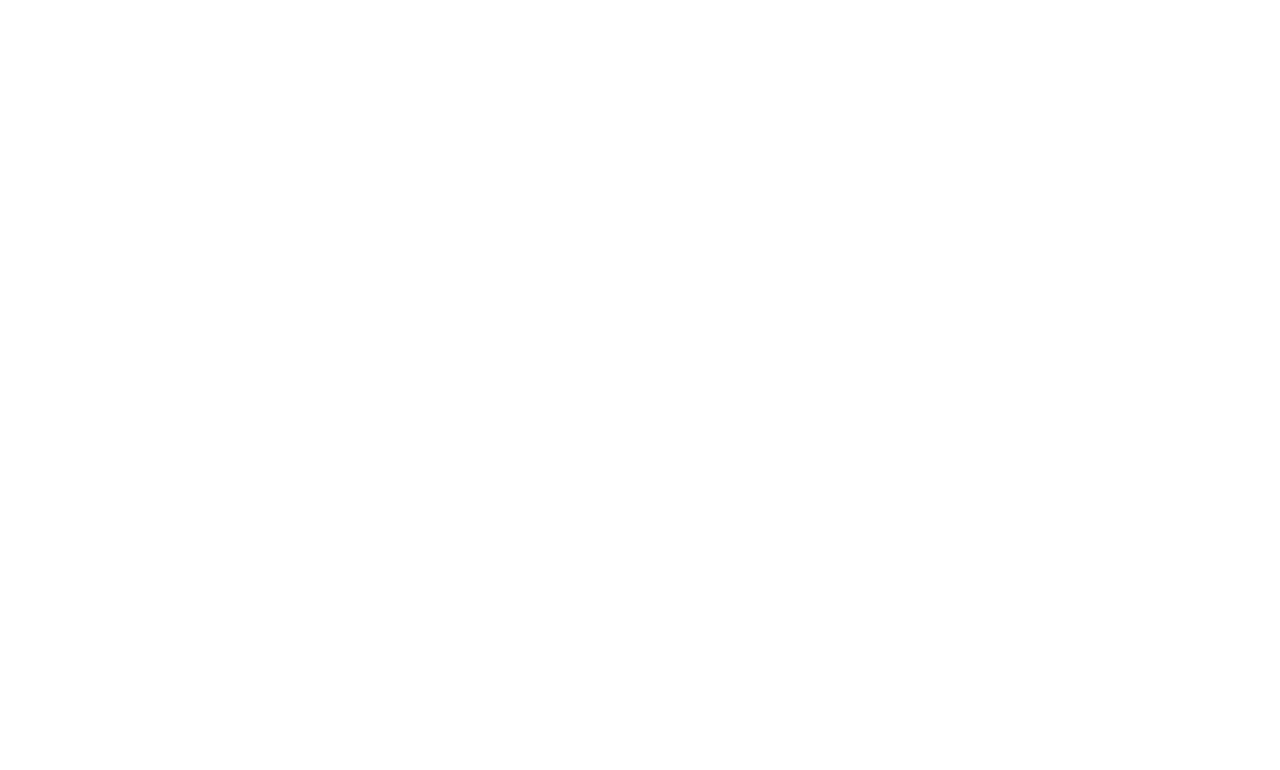
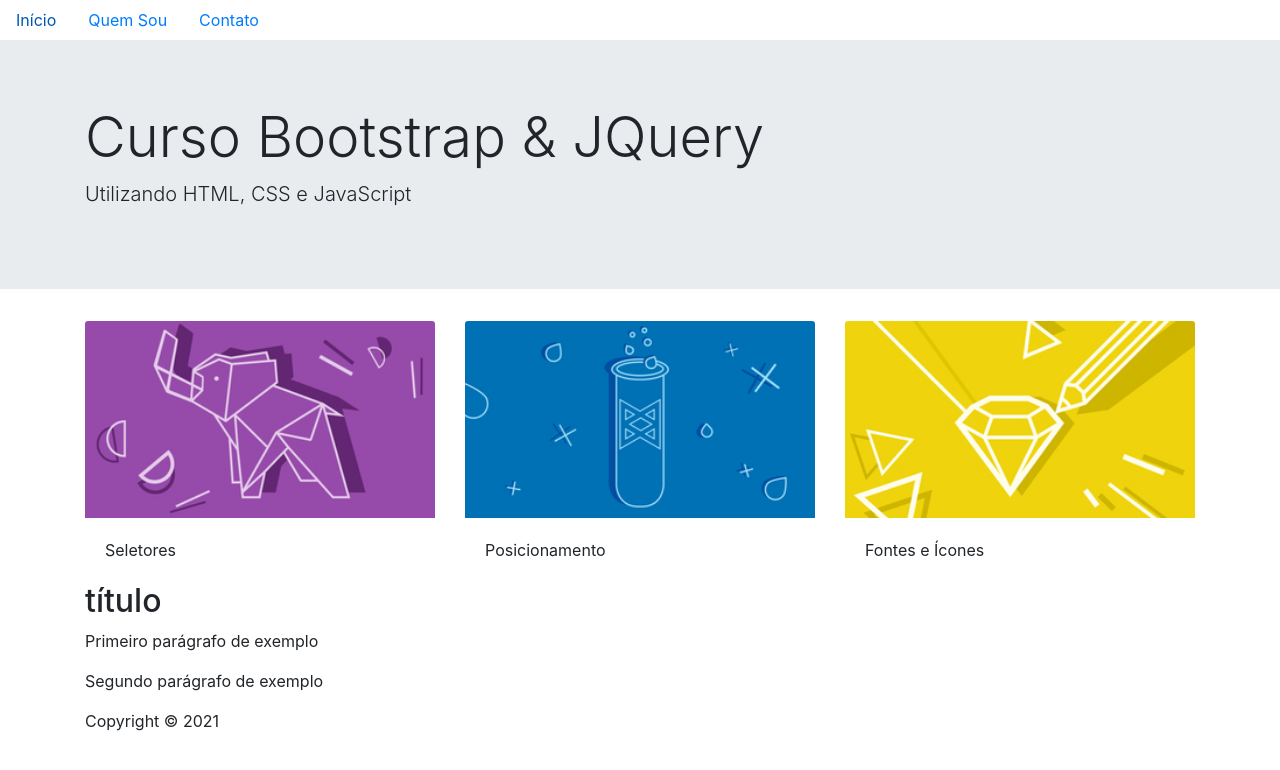
Before and after one commit to felipegilisk/bootstrap2, a plain HTML site: page index.html in a window 1280 px wide. Drawn offline with nearby package versions, Linux system fonts and the light colour scheme.

Commit message:
atualização do html

```diff
--- a/index.html
+++ b/index.html
@@ -3,20 +3,80 @@
 <head>
 	<title>Web Fundamentos</title>
 	<meta charset="UTF-8">
-	<link rel="stylesheet" href="https://stackpath.bootstrapcdn.com/bootstrap/4.1.3/css/bootstrap.min.css" integrity="sha384-MCw98/SFnGE8fJT3GXwEOngsV7Zt27NXFoaoApmYm81iuXoPkFOJwJ8ERdknLPMO" crossorigin="anonymous">
+	<link rel="stylesheet" href="https://cdn.jsdelivr.net/npm/bootstrap@4.6.0/dist/css/bootstrap.min.css" integrity="sha384-B0vP5xmATw1+K9KRQjQERJvTumQW0nPEzvF6L/Z6nronJ3oUOFUFpCjEUQouq2+l" crossorigin="anonymous">
 	<link rel="stylesheet" type="text/css" href="css/estilo_geral.css">
 
 </head>
 <body>
 
+	<nav>
+		<ul class="nav">
+			<li class="nav-item">
+				<a class="nav-link active" href="#">Início</a>
+			</li>
+			<li class="nav-item">
+				<a class="nav-link" href="#">Quem Sou</a>
+			</li>
+			<li class="nav-item">
+				<a class="nav-link" href="#">Contato</a>
+			</li>
+	  </ul>
+	</nav>
+
+	<div class="jumbotron jumbotron-fluid">
+		<div class="container">
+			<h1 class="display-4">Curso Bootstrap & JQuery</h1>
+			<p class="lead">Utilizando HTML, CSS e JavaScript</p>
+		</div>
+	</div>
+
+	<!-- cards -->
+	<div class="container">
+		<section class="cards-container">
+			<div class="row">
+				<div class="col-12 col-sm-4">
+					<img src="imgs/card_02.jpg" alt="" class="card-img-top">
+					<div class="card-body">
+						<p class="card-text">Seletores</p>
+					</div>
+				</div>
+				<div class="col-12 col-sm-4">
+					<img src="imgs/card_06.jpg" alt="" class="card-img-top">
+					<div class="card-body">
+						<p class="card-text">Posicionamento</p>
+					</div>
+				</div>
+				<div class="col-12 col-sm-4">
+					<img src="imgs/card_03.jpg" alt="" class="card-img-top">
+					<div class="card-body">
+						<p class="card-text">Fontes e Ícones</p>
+					</div>
+				</div>
+
+			</div>
+		</section>
+
+		<section class="cards-container">
+			<article>
+				<h2>título</h2>
+				<p>Primeiro parágrafo de exemplo</p>
+				<p>Segundo parágrafo de exemplo</p>
+			</article>
+		</section>
+	</div>
+
+	<footer class="rodape">
+		<div class="container">
+			<p>Copyright &copy; 2021</p>
+		</div>
+	</footer>
 
 
+	<script src="https://code.jquery.com/jquery-3.5.1.slim.min.js" integrity="sha384-DfXdz2htPH0lsSSs5nCTpuj/zy4C+OGpamoFVy38MVBnE+IbbVYUew+OrCXaRkfj" crossorigin="anonymous"></script>
+	<script src="https://cdn.jsdelivr.net/npm/popper.js@1.16.1/dist/umd/popper.min.js" integrity="sha384-9/reFTGAW83EW2RDu2S0VKaIzap3H66lZH81PoYlFhbGU+6BZp6G7niu735Sk7lN" crossorigin="anonymous"></script>
+	<script src="https://cdn.jsdelivr.net/npm/bootstrap@4.6.0/dist/js/bootstrap.min.js" integrity="sha384-+YQ4JLhjyBLPDQt//I+STsc9iw4uQqACwlvpslubQzn4u2UU2UFM80nGisd026JF" crossorigin="anonymous"></script>
 
 
-	<script src="https://code.jquery.com/jquery-3.3.1.slim.min.js" integrity="sha384-q8i/X+965DzO0rT7abK41JStQIAqVgRVzpbzo5smXKp4YfRvH+8abtTE1Pi6jizo" crossorigin="anonymous"></script>
-	<script src="https://cdnjs.cloudflare.com/ajax/libs/popper.js/1.14.3/umd/popper.min.js" integrity="sha384-ZMP7rVo3mIykV+2+9J3UJ46jBk0WLaUAdn689aCwoqbBJiSnjAK/l8WvCWPIPm49" crossorigin="anonymous"></script>
-
-	<script src="https://stackpath.bootstrapcdn.com/bootstrap/4.1.3/js/bootstrap.min.js" integrity="sha384-ChfqqxuZUCnJSK3+MXmPNIyE6ZbWh2IMqE241rYiqJxyMiZ6OW/JmZQ5stwEULTy" crossorigin="anonymous"></script>
 </body>
 
 </html>
```
